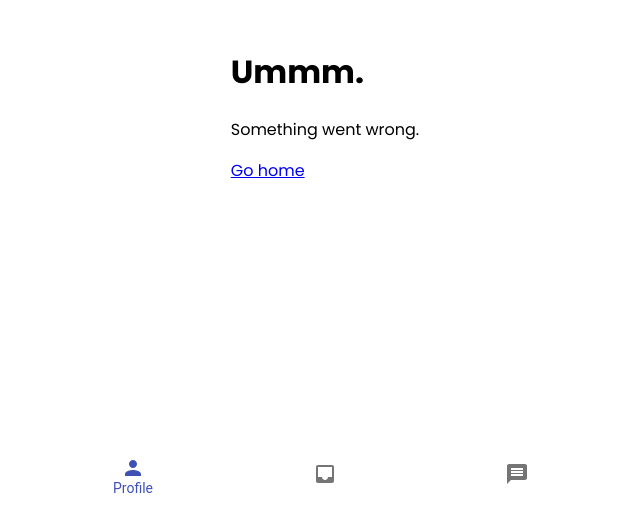
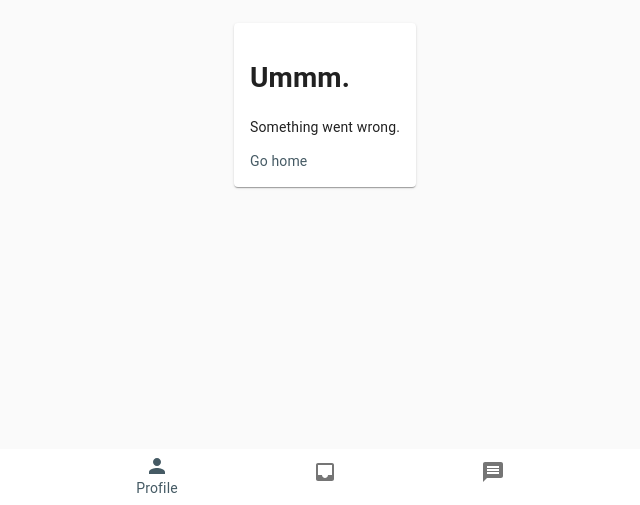
Before and after one commit to TrouvOpus/TrouvOpus, a React (Create React App) app: page /activity in a window 1280 px wide. Shown: the part 295-800 px from the top of the page, without its empty margins (315-955 px from the left). Built offline with nearby package versions, Linux system fonts and the light colour scheme.

Commit message:
Setup ThemeProvider

```diff
--- a/src/App.jsx
+++ b/src/App.jsx
@@ -1,12 +1,39 @@
 import React from "react"
 import "./App.scss"
+
+import {
+	ThemeProvider,
+	createMuiTheme,
+	CssBaseline,
+	useMediaQuery,
+} from "@material-ui/core"
+import { blueGrey, amber } from "@material-ui/core/colors"
 
 import Routes from "./Routes"
 import Navigation from "./components/Navigation"
 
-export default _ => (
-	<div className="App">
-		<Routes />
-		<Navigation />
-	</div>
-)
+export default _ => {
+	//const prefersDarkMode = useMediaQuery("(prefers-color-scheme: dark)")
+	const theme = createMuiTheme({
+		palette: {
+			//type: prefersDarkMode ? "dark" : "light",
+			primary: {
+				main: blueGrey[700],
+				contrastText: "#fff",
+			},
+			secondary: {
+				main: amber[700],
+			},
+		},
+	})
+
+	return (
+		<div className="App">
+			<ThemeProvider theme={theme}>
+				<CssBaseline />
+				<Routes />
+				<Navigation />
+			</ThemeProvider>
+		</div>
+	)
+}
--- a/src/index.jsx
+++ b/src/index.jsx
@@ -1,6 +1,5 @@
 import React from "react"
 import ReactDOM from "react-dom"
-import "./index.scss"
 import App from "./App"
 import * as serviceWorker from "./serviceWorker"
 import { BrowserRouter } from "react-router-dom"
--- a/src/index.scss
+++ /dev/null
@@ -1,10 +0,0 @@
-@import url("https://fonts.googleapis.com/css2?family=Poppins:wght@100;200;300;400;500;600;700;800;900&display=swap");
-
-body {
-	margin: 0;
-	font-family: "Poppins", -apple-system, BlinkMacSystemFont, "Segoe UI",
-		"Roboto", "Oxygen", "Ubuntu", "Cantarell", "Fira Sans", "Droid Sans",
-		"Helvetica Neue", sans-serif;
-	-webkit-font-smoothing: antialiased;
-	-moz-osx-font-smoothing: grayscale;
-}
--- a/src/pages/Error.jsx
+++ b/src/pages/Error.jsx
@@ -1,10 +1,17 @@
 import React from "react"
-import { Link } from "react-router-dom"
+import { Link as RouterLink } from "react-router-dom"
+import { Card, Box, Link } from "@material-ui/core"
 
 export default () => (
 	<div className="Error">
-		<h1>Ummm.</h1>
-		<p>Something went wrong.</p>
-		<Link to="/">Go home</Link>
+		<Card>
+			<Box p={2}>
+				<h1>Ummm.</h1>
+				<p>Something went wrong.</p>
+				<Link to="/" component={RouterLink}>
+					Go home
+				</Link>
+			</Box>
+		</Card>
 	</div>
 )
--- a/src/pages/Login.jsx
+++ b/src/pages/Login.jsx
@@ -2,6 +2,7 @@ import React from "react"
 import FirebaseContext from "../contexts/FirebaseContext"
 import {
 	Grid,
+	Card,
 	TextField,
 	Button,
 	Tab,
@@ -82,6 +83,7 @@ export default () => {
 			>
 				<Alert severity="error">{errorMsg}</Alert>
 			</Snackbar>
+			<Card>
 				<TabContext value={tab}>
 					<TabList
 						onChange={(e, n) => {
@@ -178,6 +180,7 @@ export default () => {
 						</form>
 					</TabPanel>
 				</TabContext>
+			</Card>
 		</div>
 	)
 }
```
Lines whose indentation alone changed are shown as unchanged.
